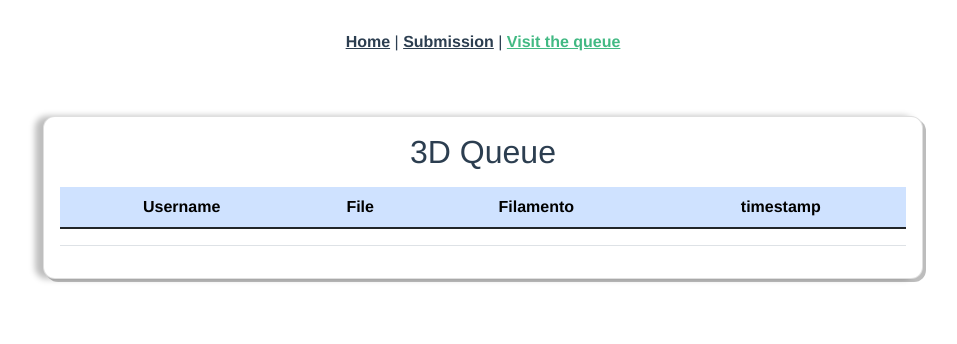
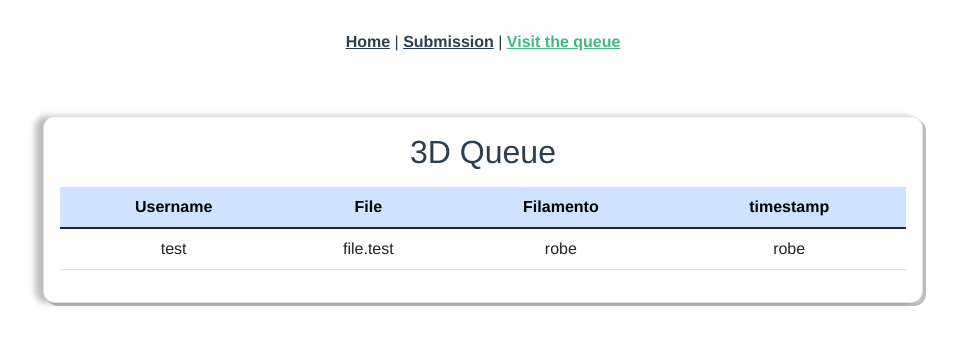
Before and after one commit to snarpeppo/3dlisting, a JavaScript app: page /queue in a window 1280 px wide. Shown: the top 344 px of the page, without its empty margins (157-1114 px from the left). Built offline with nearby package versions, Linux system fonts and the light colour scheme; no server answers.

Commit message:
misc stuff

```diff
--- a/src/components/ThreeDListingForm.vue
+++ b/src/components/ThreeDListingForm.vue
@@ -1,4 +1,5 @@
 <template>
+  <div>
     <h1>Create your subscription!</h1>
     <form @submit.prevent="submitForm">
       <!-- USERNAME -->
@@ -12,7 +13,9 @@
           v-model.trim="username.val"
           @blur="clearValidate('username')"
         />
-      <p v-if="!username.isValid" class="p-error">the username in incorrect</p>
+        <p v-if="!username.isValid" class="p-error">
+          the username in incorrect
+        </p>
       </div>
       <!-- FILE  -->
       <div class="mb-5" :class="{ invalid: !file.isValid }">
@@ -39,12 +42,15 @@
           @mousedown="clearValidate('filament')"
         >
         </filaments-list>
-      <p v-if="!filament.isValid" class="p-error">the filament not selected</p>
+        <p v-if="!filament.isValid" class="p-error">
+          the filament not selected
+        </p>
       </div>
       <div class="d-grid gap-2 col-6 mx-auto">
         <button type="submit" class="btn btn-primary">Submit</button>
       </div>
     </form>
+  </div>
 </template>
 
 <script>
--- a/src/components/submissions/SubmissionItem.vue
+++ b/src/components/submissions/SubmissionItem.vue
@@ -16,9 +16,7 @@
 </template>
 
 <script>
-import BaseCard from "../base/BaseCard.vue";
 export default {
-  components: { BaseCard },
   props: ["id", "username", "fileName", "filament", "timestamp"],
 };
 </script>
--- a/src/store/modules/submissions/index.js
+++ b/src/store/modules/submissions/index.js
@@ -8,11 +8,11 @@ export default {
     return {
       submissions: [
         {
-            id: null,
-            username: null,
-            fileName: null,
-            filament: null,
-            timestamp: null
+          id: 1,
+          username: "test",
+          fileName: "file.test",
+          filamentColor: "robe",
+          timestamp: "robe",
         },
       ],
     };
```
Lines whose indentation alone changed are shown as unchanged.
